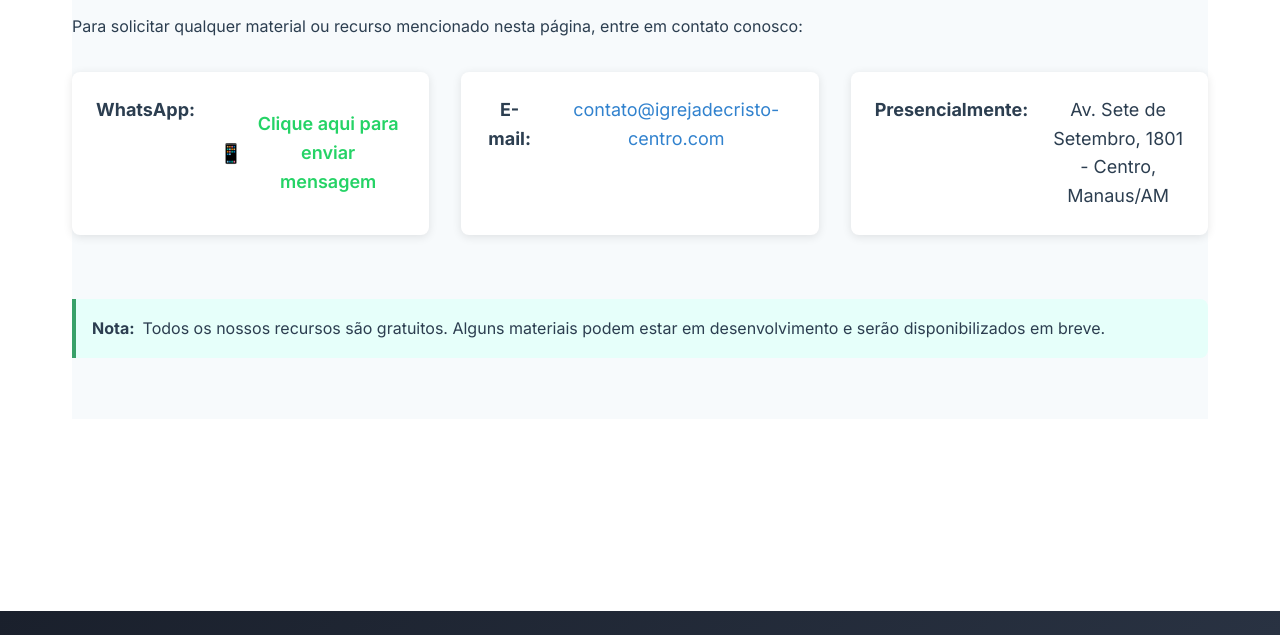
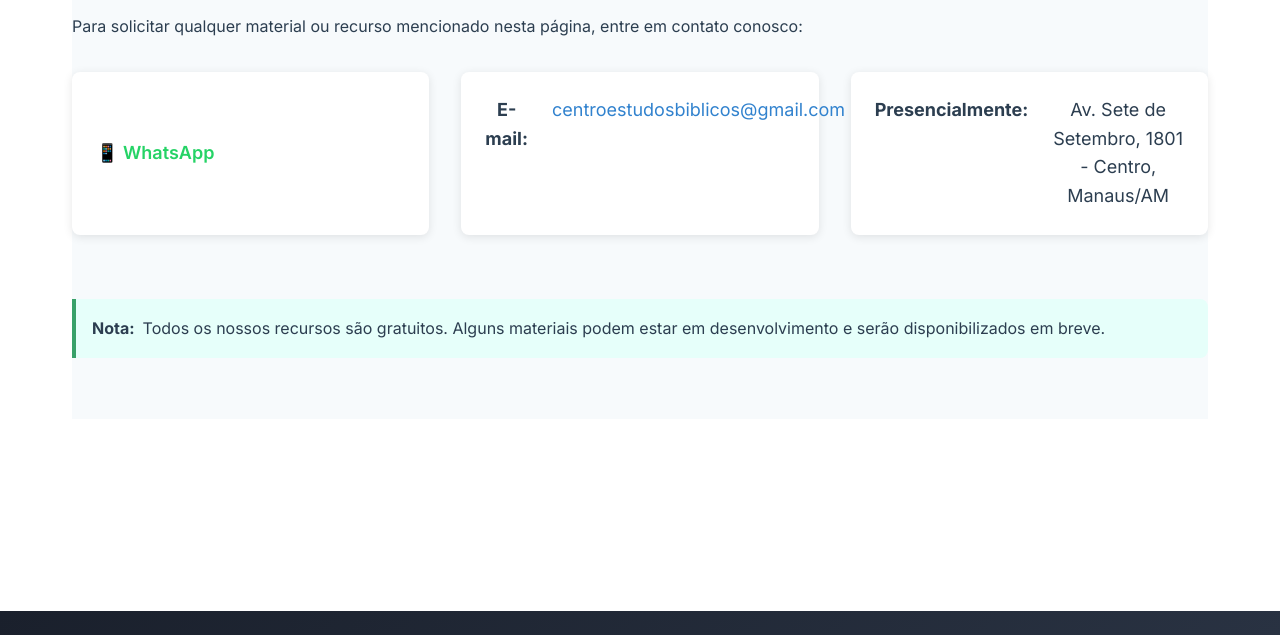
Before and after one commit to Igreja-de-Cristo/Centro, a website: page links.html in a window 1280 px wide. Shown: the part 3056-3691 px from the top of the page. Drawn offline with nearby package versions, Linux system fonts and the light colour scheme.

Commit message:
refactor: Simplifica WhatsApp e atualiza e-mail de contato
- Remove 'WhatsApp:' e deixa apenas '📱 WhatsApp' clicável
- Atualiza e-mail de contato para centroestudosbiblicos@gmail.com
- Mantém funcionalidade do link do WhatsApp

```diff
--- a/links.html
+++ b/links.html
@@ -243,7 +243,6 @@
 
                         <div class="contact-methods">
                             <div class="contact-method">
-                                <strong>WhatsApp:</strong>
                                 <a href="https://wa.me/5592991146877?text=Gostaria%20de%20solicitar%20recursos%20do%20site"
                                    target="_blank"
                                    rel="noopener noreferrer"
@@ -251,15 +250,14 @@
                                    style="display: inline-flex; align-items: center; gap: 0.5rem; color: #25D366; font-weight: 600; text-decoration: none; transition: all 0.3s ease;"
                                    onmouseover="this.style.transform='scale(1.05)'"
                                    onmouseout="this.style.transform='scale(1)'">
-                                    <span style="font-size: 1.2rem;">📱</span>
-                                    Clique aqui para enviar mensagem
+                                    📱 WhatsApp
                                 </a>
                             </div>
 
                             <div class="contact-method">
                                 <strong>E-mail:</strong>
-                                <a href="mailto:contato@igrejadecristo-centro.com">
-                                   contato@igrejadecristo-centro.com
+                                <a href="mailto:centroestudosbiblicos@gmail.com">
+                                   centroestudosbiblicos@gmail.com
                                 </a>
                             </div>
 
```
